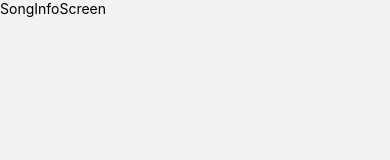
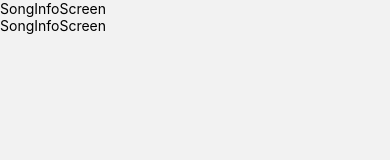
Before and after one commit to Imtruongz/expo-spotify, a React Native app: screen /Info in a window 390 px wide. Shown: the top 160 px of the page. Built offline with nearby package versions, Linux system fonts and the light colour scheme.

Commit message:
Thu thay doi

```diff
--- a/screens/SongInfoScreen.js
+++ b/screens/SongInfoScreen.js
@@ -5,6 +5,9 @@ const SongInfoScreen = () => {
   return (
     <View>
       <Text>SongInfoScreen</Text>
+      <View>
+        <Text>SongInfoScreen</Text>
+      </View>
     </View>
   );
 };
```
